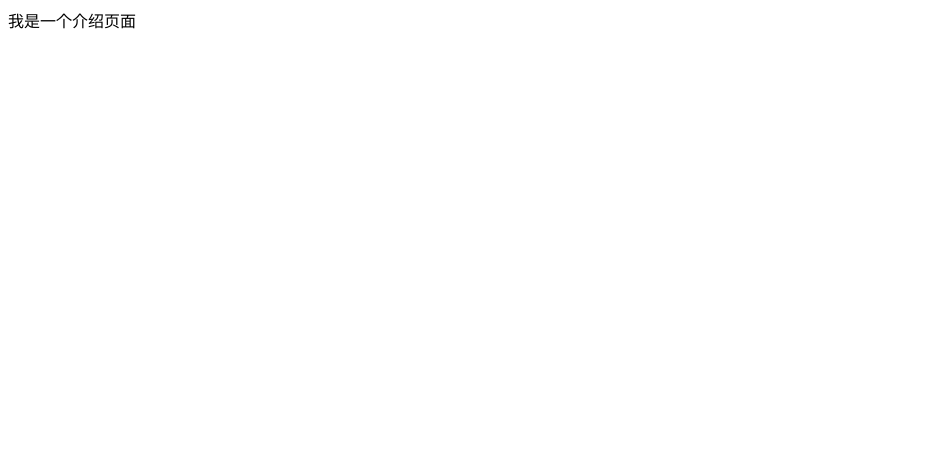
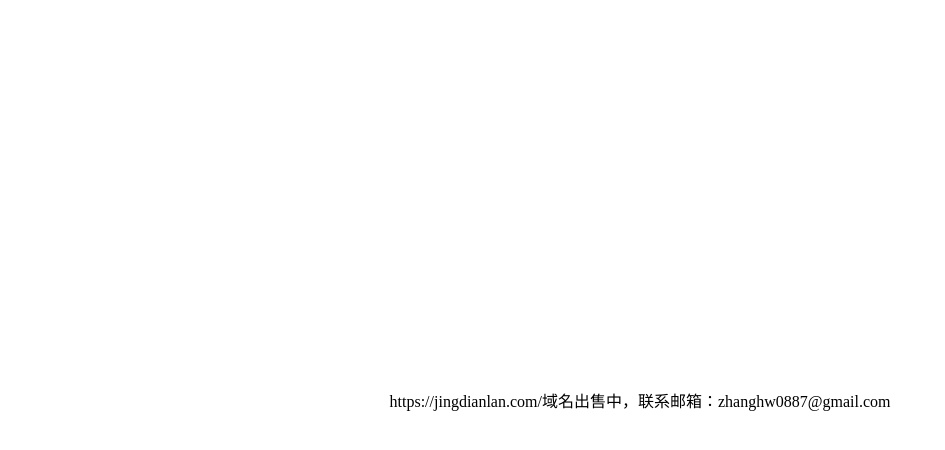
Before and after one commit to zhanghuawei/domain_name, a plain HTML site: page index.html in a window 1280 px wide. Shown: the whole page, without its empty margins (0-945 px from the left). Drawn offline with Linux system fonts and the light colour scheme.

Commit message:
Update index.html

```diff
--- a/index.html
+++ b/index.html
@@ -1,18 +1,25 @@
-<!--
- * @Author: 华伟
- * @version: 1.0
- * @Date: 2025-03-07 17:19:09
- * @LastEditTime: 2025-03-07 17:19:28
- * @Descripttion: 文本描述
--->
 <!DOCTYPE html>
 <html lang="en">
 <head>
   <meta charset="UTF-8">
   <meta name="viewport" content="width=device-width, initial-scale=1.0">
   <title>Document</title>
+  <style lang="scss">
+    .body {
+      display: flex;
+      width: 100%;
+      height: 100vh;
+      justify-content: center;
+      align-items: center;
+      padding: 0;
+      margin: 0;
+      box-sizing: border-box;
+    }
+  </style>
 </head>
-<body>
-  我是一个介绍页面
+<body class="body">
+  <div class="">
+    https://jingdianlan.com/域名出售中，联系邮箱：zhanghw0887@gmail.com
+  </div>
 </body>
 </html>
```
